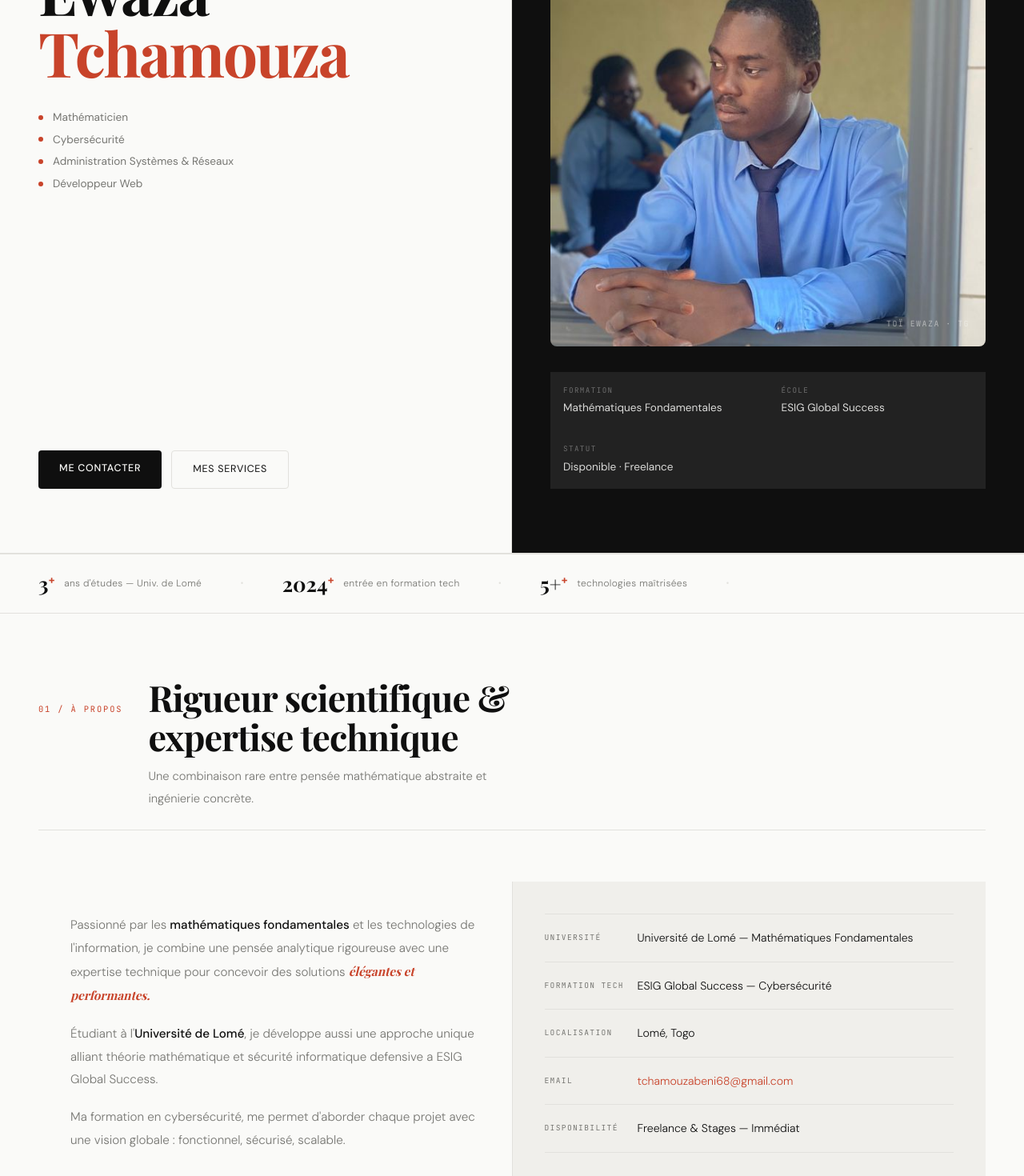
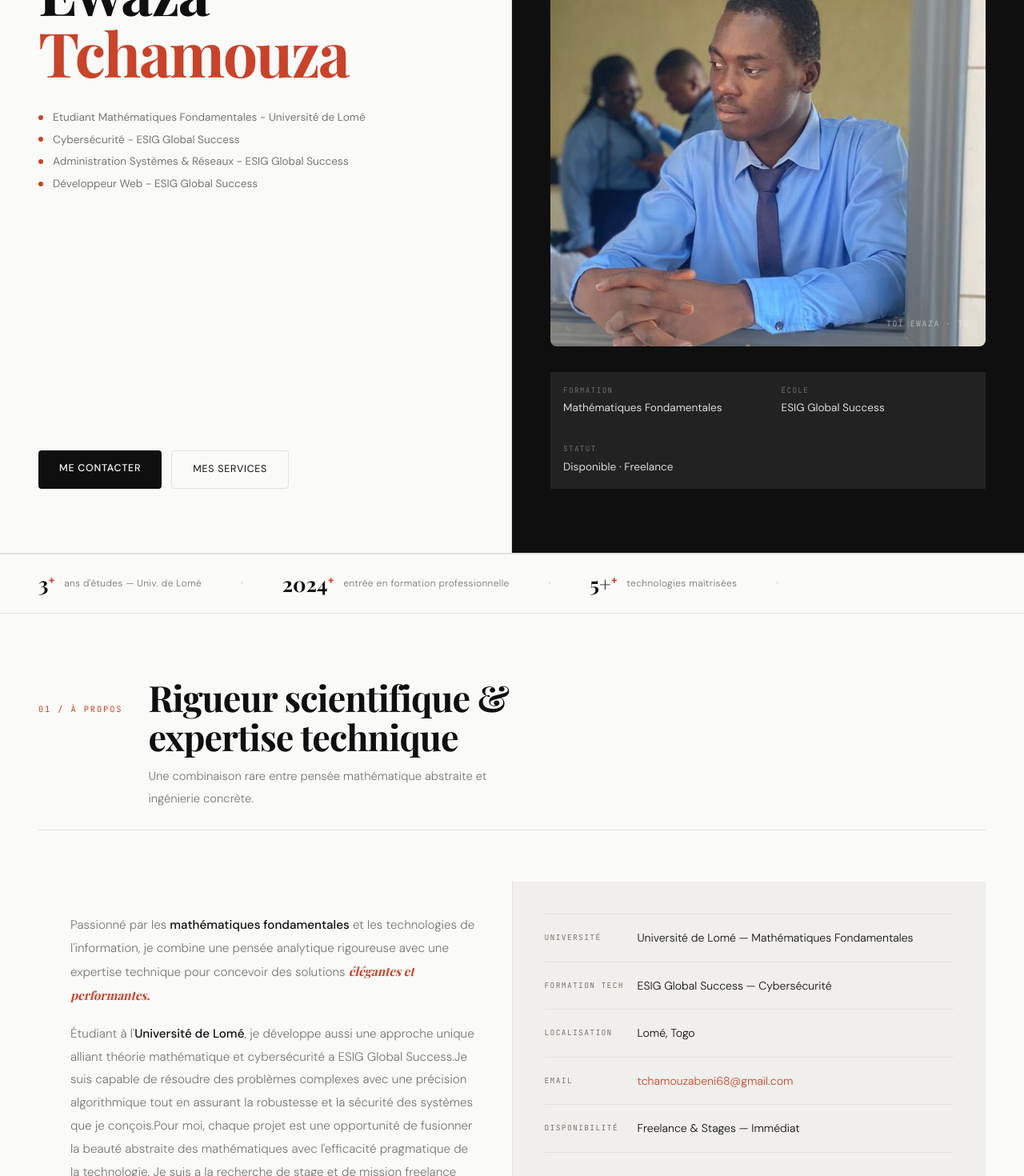
Before and after one commit to tchamouza/Portfolio, a Next.js app: page / in a window 1280 px wide. Shown: the part 320-1790 px from the top of the page at 80% size. Built offline with nearby package versions, Linux system fonts and the light colour scheme.

Commit message:
first commit

```diff
--- a/app/page.jsx
+++ b/app/page.jsx
@@ -119,13 +119,13 @@ export default function HomePage() {
       num: "01",
       title: "Développement Web",
       sub: "Full-stack",
-      items: ["HTML5 & CSS3", "JavaScript", "PHP / MVC", "MySQL"],
+      items: ["HTML5 & CSS3", "JavaScript", "PHP / MVC", "MySQL", "Frameworks (Next.js)"],
       lvl: 4,
     },
     {
       num: "02",
       title: "Cybersécurité",
-      sub: "Defensive",
+      sub: "Defensive &amp; Offensives",
       items: ["Nmap", "Wireshark", ],
       lvl: 3,
     },
@@ -133,7 +133,7 @@ export default function HomePage() {
       num: "03",
       title: "Réseaux & Systèmes",
       sub: "Administration",
-      items: ["Cisco / VLAN", "Linux (Debian)", "VMware", "Nagios", "Windows server"],
+      items: ["Cisco / VLAN", "Linux (Debian)", "VMware", "Nagios", "Windows Server"],
       lvl: 4,
     },
     {
@@ -147,7 +147,7 @@ export default function HomePage() {
       num: "05",
       title: "Programmation",
       sub: "Scripting",
-      items: ["Python", "C", "Bash", "Algorithmique","powershell"],
+      items: ["Python", "C", "Bash", "Algorithmique","Powershell"],
       lvl: 4,
     },
   ];
@@ -251,10 +251,10 @@ export default function HomePage() {
               </h1>
               <div className="hero-roles a3">
                 {[
-                  "Mathématicien ",
-                  "Cybersécurité ",
-                  "Administration Systèmes & Réseaux",
-                  "Développeur Web",
+                  "Etudiant Mathématiques Fondamentales - Université de Lomé",
+                  "Cybersécurité - ESIG Global Success",
+                  "Administration Systèmes & Réseaux - ESIG Global Success",
+                  "Développeur Web - ESIG Global Success",
                 ].map((r, i) => (
                   <div className="hero-role" key={i}>
                     <span className="role-dot" />
@@ -312,7 +312,7 @@ export default function HomePage() {
         <div className="hero-ticker a5">
           {[
             ["3", "ans d'études — Univ. de Lomé"],
-            ["2024", "entrée en formation tech"],
+            ["2024", "entrée en formation professionnelle"],
             ["5+", "technologies maîtrisées"],
           ].map(([n, l], i) => (
             <div
@@ -361,8 +361,10 @@ export default function HomePage() {
                 </p>
                 <p>
                   Étudiant à l'<strong>Université de Lomé</strong>, je développe aussi une
-                  approche unique alliant théorie mathématique et sécurité
-                  informatique defensive a ESIG Global Success.
+                  approche unique alliant théorie mathématique et cybersécurité
+                   a ESIG Global Success.Je suis capable de résoudre des problèmes complexes avec une précision algorithmique tout en assurant la robustesse et la sécurité
+                  des systèmes que je conçois.Pour moi, chaque projet est une opportunité de fusionner la beauté abstraite des mathématiques avec l'efficacité pragmatique de la technologie.
+                  Je suis a la recherche de stage et de mission freelance dans les domaines du développement web, de la cybersécurité et de l'administration systèmes et réseaux.
                 </p>
                 <p>
                   Ma formation en cybersécurité, me permet d'aborder chaque
@@ -725,27 +727,6 @@ export default function HomePage() {
                   Freelance, stages et collaborations. Je réponds sous 24h à
                   toutes les demandes sérieuses.
                 </div>
-                {cvFile && (
-                  <button
-                    onClick={handleCvDownload}
-                    style={{
-                      marginTop: 16,
-                      width: "100%",
-                      padding: "10px",
-                      background: "var(--accent)",
-                      color: "var(--paper)",
-                      border: "none",
-                      borderRadius: 4,
-                      cursor: "pointer",
-                      fontFamily: "var(--mono)",
-                      fontSize: ".7rem",
-                      letterSpacing: ".1em",
-                      textTransform: "uppercase",
-                    }}
-                  >
-                    ↓ Télécharger mon CV
-                  </button>
-                )}
               </div>
             </div>
           </div>
@@ -757,15 +738,6 @@ export default function HomePage() {
           Toï<span>.</span>Ewaza TCHAMOUZA
         </div>
         <div style={{ display: "flex", alignItems: "center", gap: "16px" }}>
-          {cvFile && (
-            <button
-              onClick={handleCvDownload}
-              className="cv-download-btn"
-              style={{ padding: "6px 14px", fontSize: ".65rem" }}
-            >
-              ↓ CV
-            </button>
-          )}
           <div className="footer-copy">© 2026 — Tous droits réservés</div>
         </div>
       </footer>
```
